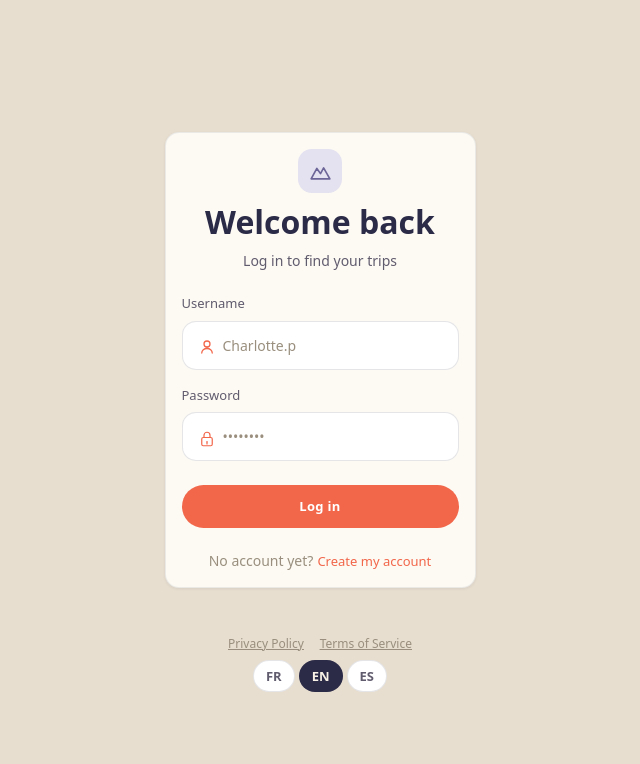
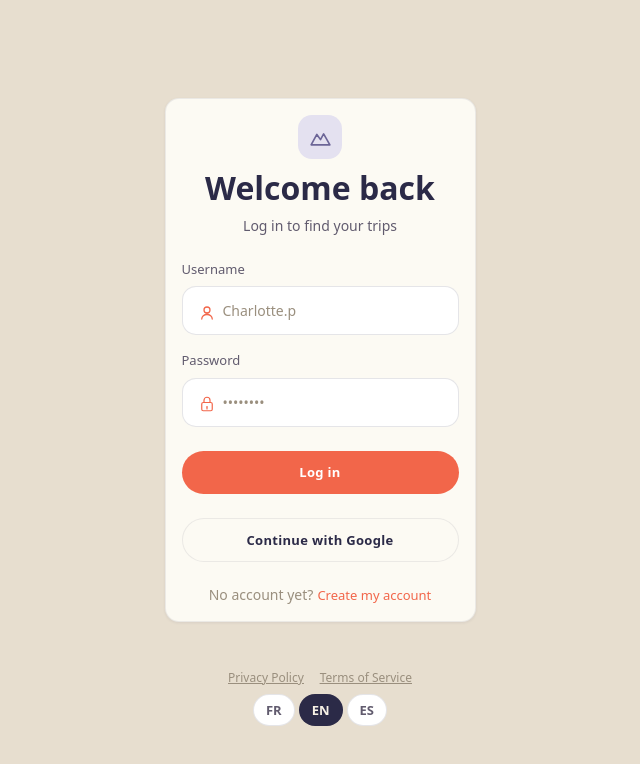
Before and after one commit to Blueton23/Transcendence, a React (Vite) app in the folder srcs/frontend/: page /login in a window 1280 px wide. Shown: the top 764 px of the page, without its empty margins (320-960 px from the left). Built offline with nearby package versions, Linux system fonts and the light colour scheme; no server answers.

Commit message:
ajout du boutton google dans login.tsx

```diff
--- a/srcs/frontend/src/features/auth/components/login.tsx
+++ b/srcs/frontend/src/features/auth/components/login.tsx
@@ -1,6 +1,6 @@
 import { useState } from "react";
 import type { FormEvent } from "react";
-import { useLocation, useNavigate } from "react-router";
+import { useLocation, useNavigate, useSearchParams } from "react-router";
 
 import { login } from "../api/auth";
 import { useAuth } from "@/features/auth/context/useAuth";
@@ -23,10 +23,22 @@ function Login() {
   const [username, setUsername] = useState("");
   const [password, setPassword] = useState("");
   const { t } = useTranslation();
+  const [searchParams] = useSearchParams();
 
   const { submit, isSubmitting, error } = useSubmitAction(() =>
     login({ username, password }),
   );
+
+  const errorCode = searchParams.get("error");
+  let googleError = null;
+
+  if (errorCode === "google_email_exists") {
+    googleError = t("auth.errors.googleEmailExists");
+  } else if (errorCode === "google") {
+    googleError = t("auth.errors.googleFailed");
+  }
+
+  const errorMessage = error ?? googleError;
 
   async function handleSubmit(event: FormEvent<HTMLFormElement>) {
     event.preventDefault();
@@ -110,10 +122,20 @@ function Login() {
               </div>
             </div>
 
-            {error && <Text tone="accent">{error}</Text>}
+            {errorMessage && <Text tone="accent">{errorMessage}</Text>}
 
             <Button type="submit" variant="primary" disabled={isSubmitting}>
               {isSubmitting ? t("auth.logginIn") : t("auth.login")}
+            </Button>
+
+            <Button
+              type="button"
+              variant="outline"
+              onClick={() => {
+                window.location.href = "/api/auth/google/";
+              }}
+            >
+              {t("auth.continueWithGoogle")}
             </Button>
 
             <div className="flex items-center justify-center gap-1 text-sm">
--- a/srcs/frontend/src/i18n/locales/en/common.json
+++ b/srcs/frontend/src/i18n/locales/en/common.json
@@ -22,6 +22,8 @@
     "creating": "Creating…",
     "errors": {
       "csrfInit": "Could not initialise CSRF protection.",
+      "googleEmailExists": "An account already exists with this email. Please log in with your password.",
+      "googleFailed": "Google sign-in failed. Please try again.",
       "invalidCredentials": "Invalid credentials.",
       "logoutFailed": "Could not log out.",
       "notAuthenticated": "User not authenticated."
--- a/srcs/frontend/src/i18n/locales/es/common.json
+++ b/srcs/frontend/src/i18n/locales/es/common.json
@@ -22,6 +22,8 @@
     "creating": "Creando…",
     "errors": {
       "csrfInit": "No se pudo inicializar la protección CSRF.",
+      "googleEmailExists": "Ya existe una cuenta con este correo electrónico. Inicia sesión con tu contraseña.",
+      "googleFailed": "No se pudo iniciar sesión con Google. Inténtalo de nuevo.",
       "invalidCredentials": "Credenciales no válidas.",
       "logoutFailed": "No se pudo cerrar la sesión.",
       "notAuthenticated": "Usuario no autenticado."
--- a/srcs/frontend/src/i18n/locales/fr/common.json
+++ b/srcs/frontend/src/i18n/locales/fr/common.json
@@ -22,6 +22,8 @@
     "creating": "Création...",
     "errors": {
       "csrfInit": "Impossible d'initialiser la protection CSRF.",
+      "googleEmailExists": "Un compte existe déjà avec cet email. Connectez-vous avec votre mot de passe.",
+      "googleFailed": "La connexion avec Google a échoué. Veuillez réessayer.",
       "invalidCredentials": "Identifiants invalides.",
       "logoutFailed": "Impossible de se déconnecter.",
       "notAuthenticated": "Utilisateur non authentifié."
```
